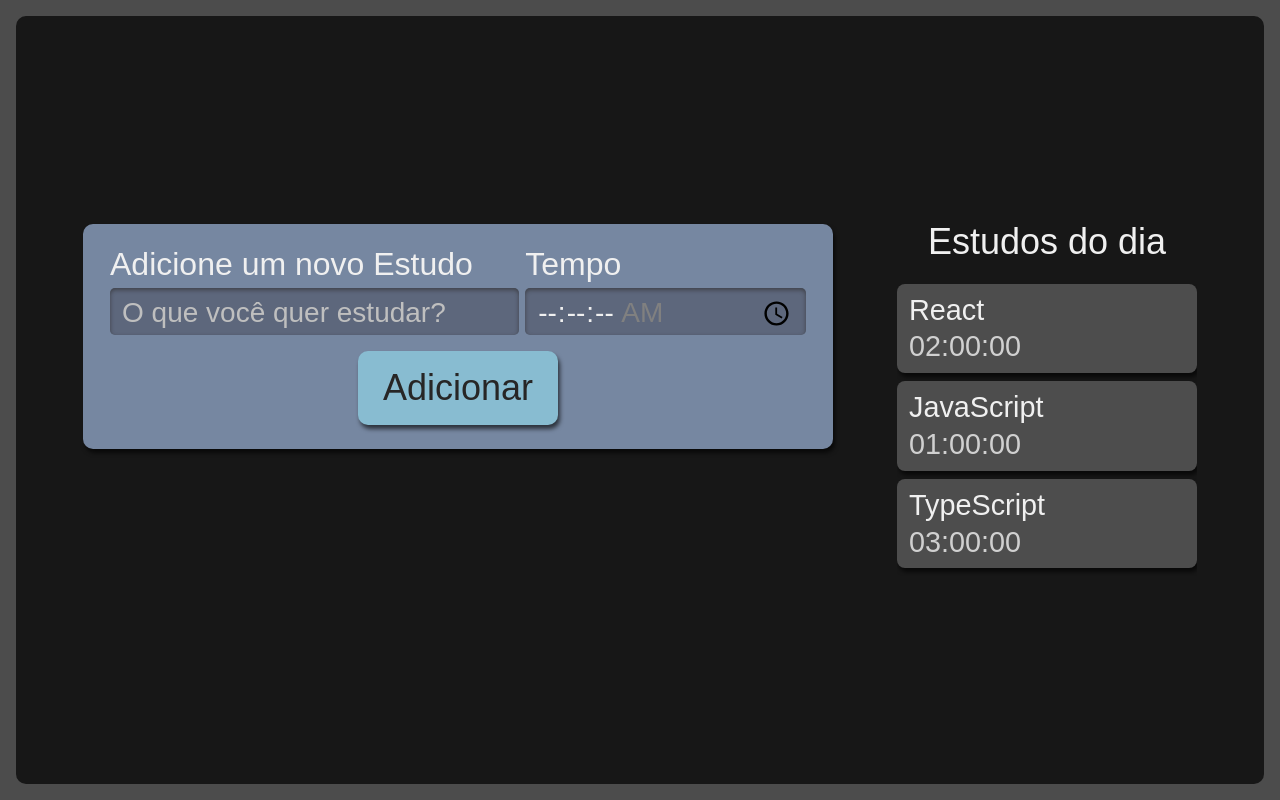
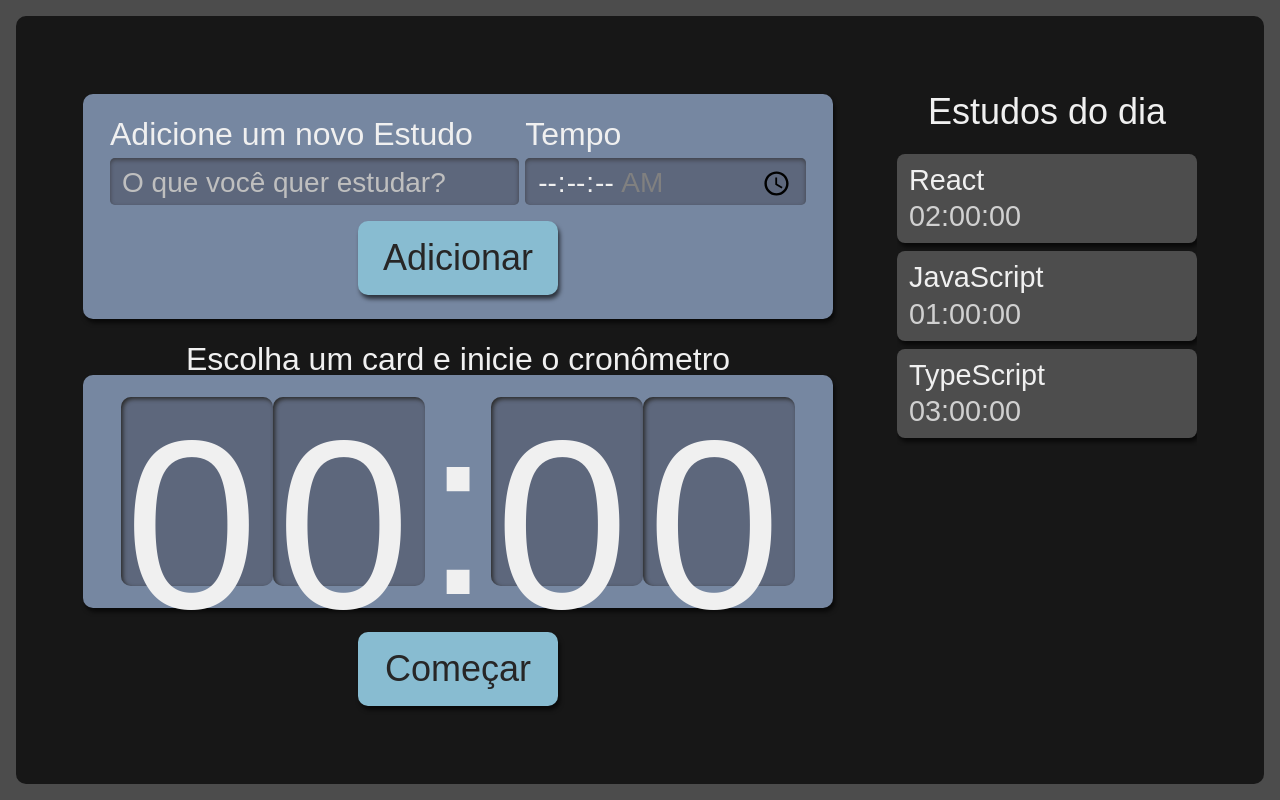
Before and after one commit to DevKaue/React-escrevendo-com-Typescript, a React (Create React App) app in the folder alura-studies/: page / in a window 1280 px wide. Built offline with nearby package versions, Linux system fonts and the light colour scheme.

Commit message:
feat: criação do cronômetro

```diff
--- /dev/null
+++ b/alura-studies/src/components/Timer/Clock/Clock.module.scss
@@ -0,0 +1,21 @@
+.relogioNumero {
+    background-color: #5D677C;
+    box-shadow: 2px 2px 4px #2B2B2B inset;
+    height: 3.6rem;
+    width: 3rem;
+    padding: 8px 4px;
+    border-radius: 10px;
+
+    @media screen and (min-width:1280px) {
+      height: 10.8rem;
+      width: 9rem;
+    }
+  }
+
+  .relogioDivisao {
+    height: 4.2rem;
+
+    @media screen and (min-width:1280px) {
+      height: 12.6rem;
+    }
+  }
--- /dev/null
+++ b/alura-studies/src/components/Timer/Clock/index.tsx
@@ -0,0 +1,16 @@
+import React from "react";
+import style from './Clock.module.scss'
+
+export default function Clock()
+{
+    return(
+        /*<> junto de </>, seria a mesma coisa, para interpratar um XML*/
+        <React.Fragment>
+            <span className={style.relogioNumero}>0</span>
+            <span className={style.relogioNumero}>0</span>
+            <span className={style.relogioDivisao}>:</span>
+            <span className={style.relogioNumero}>0</span>
+            <span className={style.relogioNumero}>0</span>
+        </React.Fragment>
+    )
+}
--- /dev/null
+++ b/alura-studies/src/components/Timer/Timer.module.scss
@@ -0,0 +1,59 @@
+.cronometro {
+    display: flex;
+    flex-direction: column;
+    align-items: center;
+    grid-area: cronometro;
+
+    .relogioWrapper {
+      align-items: center;
+      background-color: #7687A1;
+      border-radius: 10px;
+      box-shadow: 2px 4px 4px #0000009F;
+      box-sizing: border-box;
+      display: flex;
+      font-size: 5rem;
+      justify-content: center;
+      margin-bottom: 24px;
+      padding: 16px 12px;
+      width: 100%;
+    }
+
+    .titulo {
+      font-size: 2rem;
+    }
+
+    button {
+      background-color: #88bcd1;
+      border-radius: 10px;
+      box-shadow: 2px 4px 4px #0000009F;
+      color: #272626;
+      cursor: pointer;
+      font-size: 1.25rem;
+      padding: 16px;
+      width: 150px;
+
+      &:active {
+        background-color: #7CA6B7;
+        box-shadow: 2px 2px 4px #0000009F inset;
+        cursor: auto;
+      }
+    }
+
+    @media screen and (min-width:1280px) {
+
+      .relogioWrapper{
+        font-size: 15rem;
+      }
+
+      p {
+        font-size: 2rem;
+      }
+
+      button {
+        grid-column-start: span 2;
+        justify-self: center;
+        width: 200px;
+        font-size: 2.25rem;
+      }
+    }
+  }
--- /dev/null
+++ b/alura-studies/src/components/Timer/index.tsx
@@ -0,0 +1,16 @@
+import Button from "../Button";
+import Clock from "./Clock";
+import style from './Timer.module.scss'
+
+export default function Timer()
+{
+    return(
+        <div className={style.cronometro}>
+            <p className={style.titulo}>Escolha um card e inicie o cronômetro</p>
+            <div className={style.relogioWrapper}>
+                <Clock/>
+            </div>
+            <Button text="Começar"/>
+        </div>
+    )
+}
--- a/alura-studies/src/pages/App.tsx
+++ b/alura-studies/src/pages/App.tsx
@@ -2,12 +2,14 @@
 import Form from '../components/Form';
 import List from '../components/List';
 import style from './App.module.scss';
+import Timer from '../components/Timer';
 
 function App() {
   return (
     <div className={style.AppStyle}>
       <Form/>
       <List/>
+      <Timer/>
     </div>
   );
 }
```
